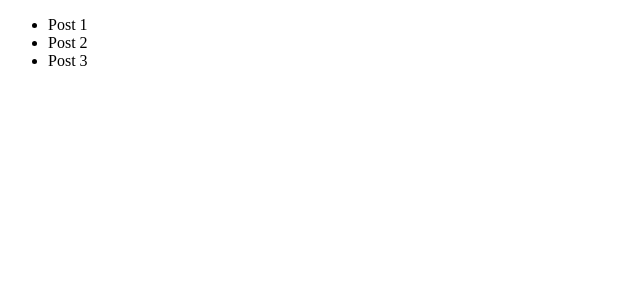
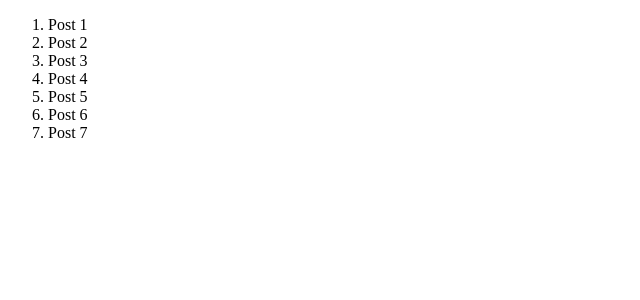
Before and after one commit to sivaraj-dev/soa, a React (Create React App) app in the folder r03/: page / in a window 1280 px wide. Shown: the top 300 px of the page, without its empty margins (0-640 px from the left). Built offline with nearby package versions, Linux system fonts and the light colour scheme.

Commit message:
List of posts accessed using array instead of hard coding the post titles

```diff
--- a/r03/src/Posts.js
+++ b/r03/src/Posts.js
@@ -1,11 +1,21 @@
 const Posts = () => {
+  const posts = [
+    "Post 1",
+    "Post 2",
+    "Post 3",
+    "Post 4",
+    "Post 5",
+    "Post 6",
+    "Post 7",
+  ];
+
   return (
     <>
-      <ul>
-        <li>Post 1</li>
-        <li>Post 2</li>
-        <li>Post 3</li>
-      </ul>
+      <ol>
+        {posts.map((post, index) => {
+          return <li key={index}>{post}</li>;
+        })}
+      </ol>
     </>
   );
 };
```
